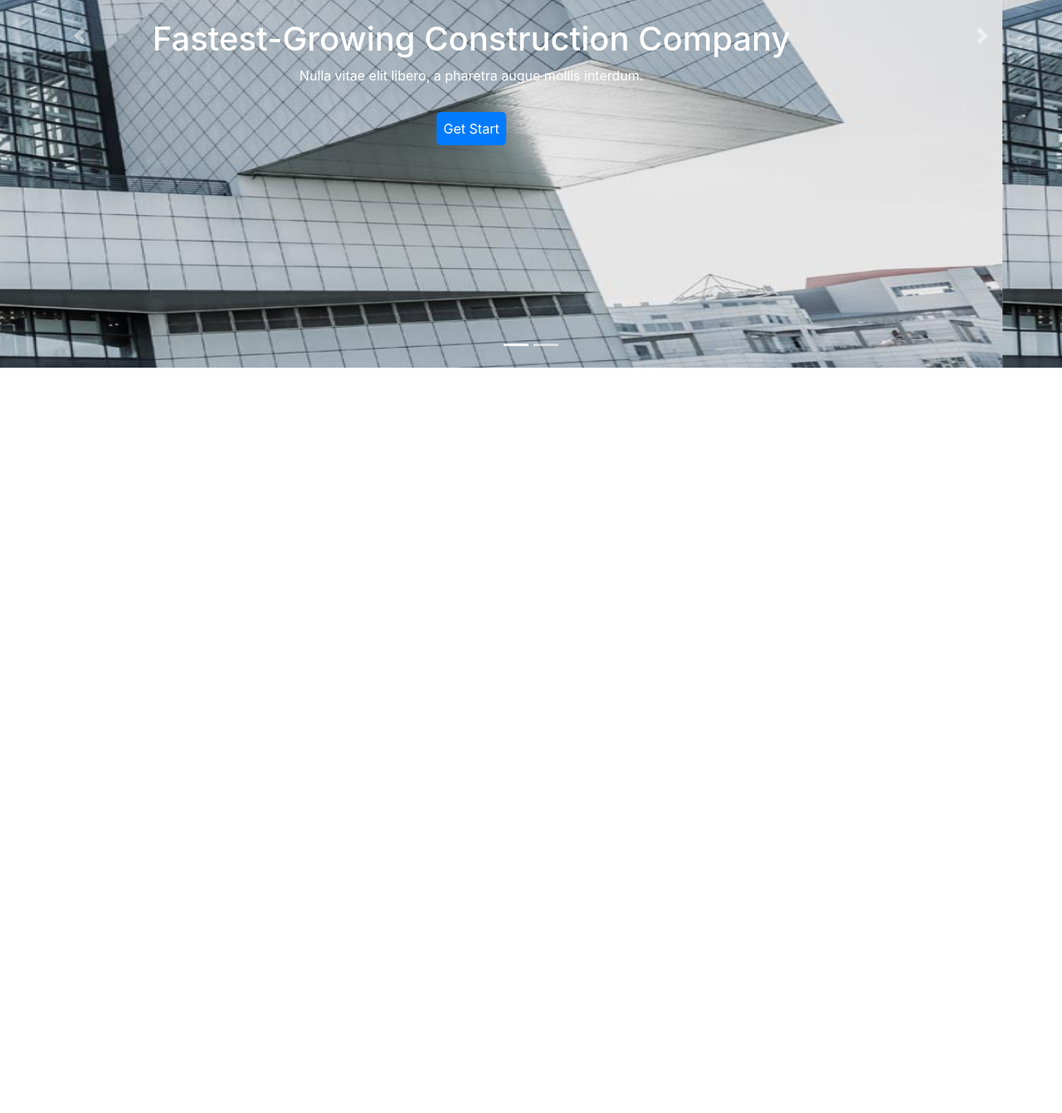
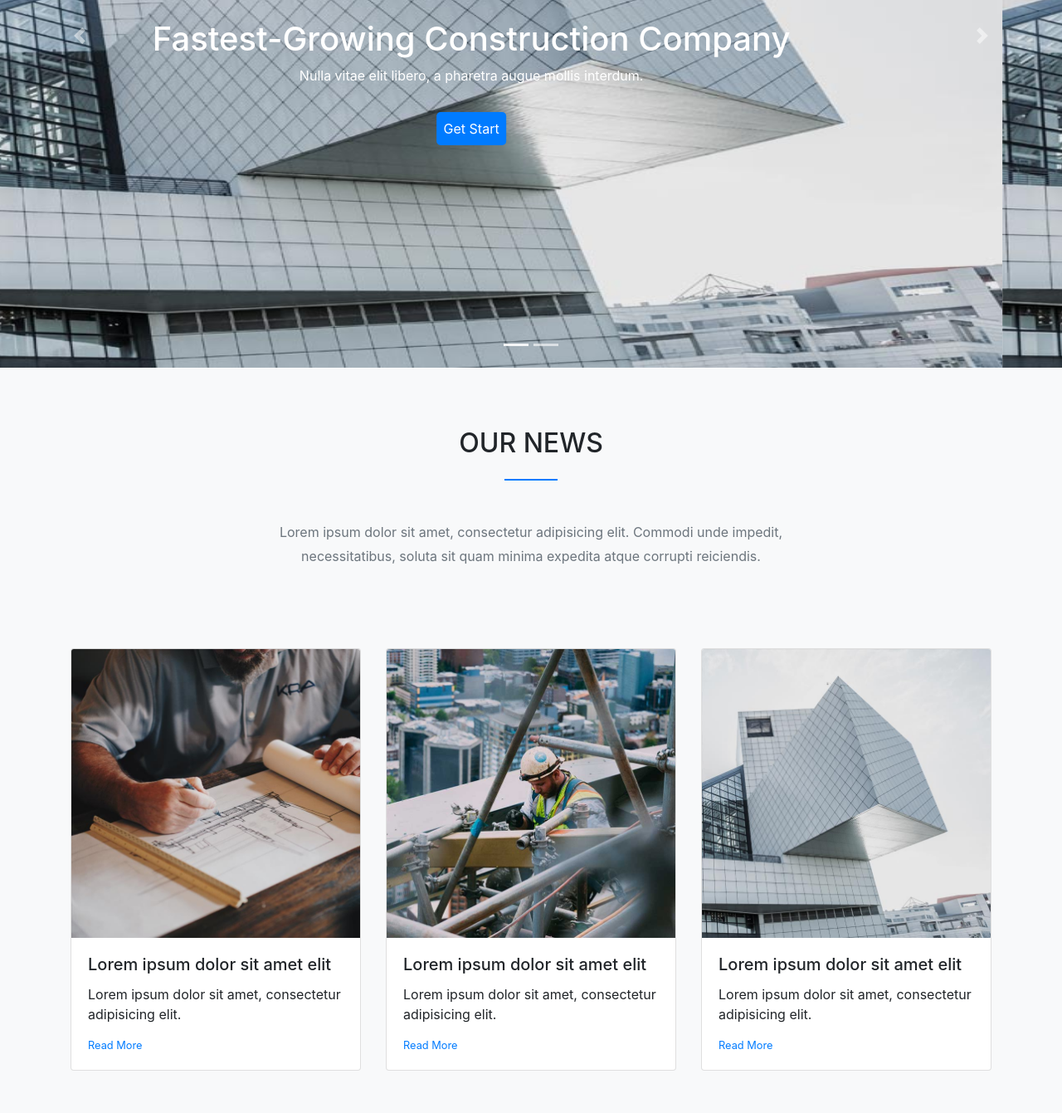
Before and after one commit to AbdelrhmanRabea/First-project-with-git-, a plain HTML site: page index.html in a window 1280 px wide. Shown: the part 461-1802 px from the top of the page at 83% size. Before the commit the page ends 904 px from the top, so only its background shows below. Drawn offline with Linux system fonts and the light colour scheme.

Commit message:
Adding Our News Section

```diff
--- a/css/index_style.css
+++ b/css/index_style.css
@@ -1,7 +1,5 @@
 
 /* NavBar Style */
-
-
 
 .navStyle a{
     color:rgba(0,0,0,.7);
@@ -41,3 +39,26 @@ list-style-type: none;
 }
 
 /* ////////////////////////////////////////////*/
+/* Our News  */
+.ourNews
+{
+    background-color: #F8F9FA;
+}
+.newsheader
+{
+    font-size: 2rem ;
+    line-height: 1.2;
+}
+.linecolor
+{
+    height: 2px;
+    background-color: #017BFF;
+    width: 5%;
+}
+.pnews
+{
+    color: #6c757d;
+    line-height: 1.8;
+}
+
+/* end of our news */
--- a/index.html
+++ b/index.html
@@ -2,15 +2,12 @@
 
     <head>
 
-        <link rel="stylesheet" href="css/bootstrap.min.css">
+        <link rel=" stylesheet" href="css/bootstrap.min.css">
         <link rel="stylesheet" href="css/index_style.css">
 
     </head>
 
     <body>
-
-
-
 
              <!-- NaveBar -->
 
@@ -92,6 +89,58 @@
                 <!-- End Slider -->
 
 
+
+                <!--  start our news  -->
+
+                <section class="ourNews py-5">
+
+                  <div class="text-center m-4">
+                    <h2 class="newsheader">OUR NEWS</h2>
+                  </div>
+                  <div class="linecolor m-auto"></div>
+
+                  <div class="text-center w-50 m-auto pnews my-5">
+
+                    <p class="my-5">Lorem ipsum dolor sit amet, consectetur adipisicing elit.
+                      Commodi unde impedit, necessitatibus, soluta sit quam minima
+                      expedita atque corrupti reiciendis.</p>
+                  </div>
+
+                  <div class="container">
+                    <div class="card-deck py-5">
+                      <div class="card">
+                        <img src="images/work_thumb_3.jpg" class="card-img-top" alt="...">
+                        <div class="card-body">
+                          <h5 class="card-title">Lorem ipsum dolor sit amet elit</h5>
+                          <p class="card-text">Lorem ipsum dolor sit amet, consectetur adipisicing elit.</p>
+                          <p class="card-text"><small class="text-primary">Read More</small></p>
+                        </div>
+                      </div>
+                      <div class="card">
+                        <img src="images/work_thumb_1.jpg" class="card-img-top" alt="...">
+                        <div class="card-body">
+                          <h5 class="card-title">Lorem ipsum dolor sit amet elit</h5>
+                          <p class="card-text">Lorem ipsum dolor sit amet, consectetur adipisicing elit.</p>
+                          <p class="card-text"><small class="text-primary">Read More</small></p>
+                        </div>
+                      </div>
+                      <div class="card">
+                        <img src="images/work_thumb_2.jpg" class="card-img-top" alt="...">
+                        <div class="card-body">
+                          <h5 class="card-title">Lorem ipsum dolor sit amet elit</h5>
+                          <p class="card-text">Lorem ipsum dolor sit amet, consectetur adipisicing elit.</p>
+                          <p class="card-text"><small class="text-primary">Read More</small></p>
+                        </div>
+                      </div>
+                    </div>
+                  </div>
+
+
+
+                </section>
+
+                <!-- end of our news   -->
+
         <script src="js/popper.min.js"></script>
         <script src="js/jquery-3.4.1.slim.min.js"></script>
         <script src="js/bootstrap.min.js"></script>
```
